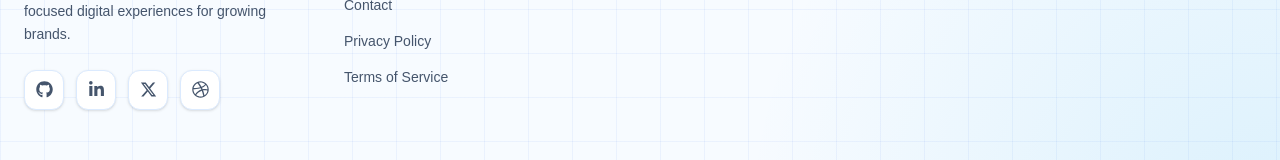
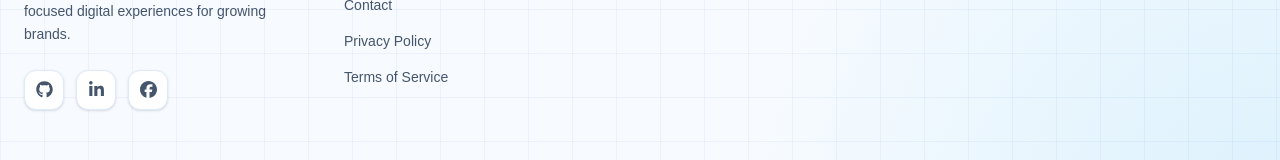
Before and after one commit to MuhammadYaxir/devcraft-agency, a Next.js app: page / in a window 1280 px wide. Shown: the part 3563-3723 px from the top of the page. Built offline with nearby package versions, Linux system fonts and the light colour scheme; no server answers; the database is empty.

Commit message:
Icons links updated"

```diff
--- a/src/components/footer/Footer.tsx
+++ b/src/components/footer/Footer.tsx
@@ -2,7 +2,7 @@
 
 import React from "react";
 import { motion } from "framer-motion";
-import { FaGithub, FaLinkedinIn, FaXTwitter, FaDribbble } from "react-icons/fa6";
+import { FaGithub, FaLinkedinIn, FaFacebook } from "react-icons/fa6";
 import { Mail, Phone, MapPin, ArrowUpRight, Sparkles } from "lucide-react";
 import Image from "next/image";
 
@@ -26,10 +26,10 @@ const footerLinks = {
     { name: "Automation Systems", href: "/services" },
   ],
   socials: [
-    { icon: FaGithub, href: "#" },
-    { icon: FaLinkedinIn, href: "#" },
-    { icon: FaXTwitter, href: "#" },
-    { icon: FaDribbble, href: "#" },
+    { icon: FaGithub, href: "https://github.com/MuhammadYaxir" },
+    { icon: FaLinkedinIn, href: "https://www.linkedin.com/in/muhammad-yasir-dev" },
+    { icon: FaFacebook, href: "https://www.facebook.com/muhammadyasir.yasir.982" },
+
   ],
 };
 
@@ -104,6 +104,8 @@ export default function Footer() {
                 <motion.a
                   key={idx}
                   href={social.href}
+                  target="_blank"
+                  rel="noopener noreferrer"
                   whileHover={{ y: -4 }}
                   className="h-10 w-10 rounded-xl bg-white border border-blue-100 text-slate-600 flex items-center justify-center shadow-sm hover:text-blue-600 hover:border-blue-200 hover:shadow-md transition-all"
                 >
```
